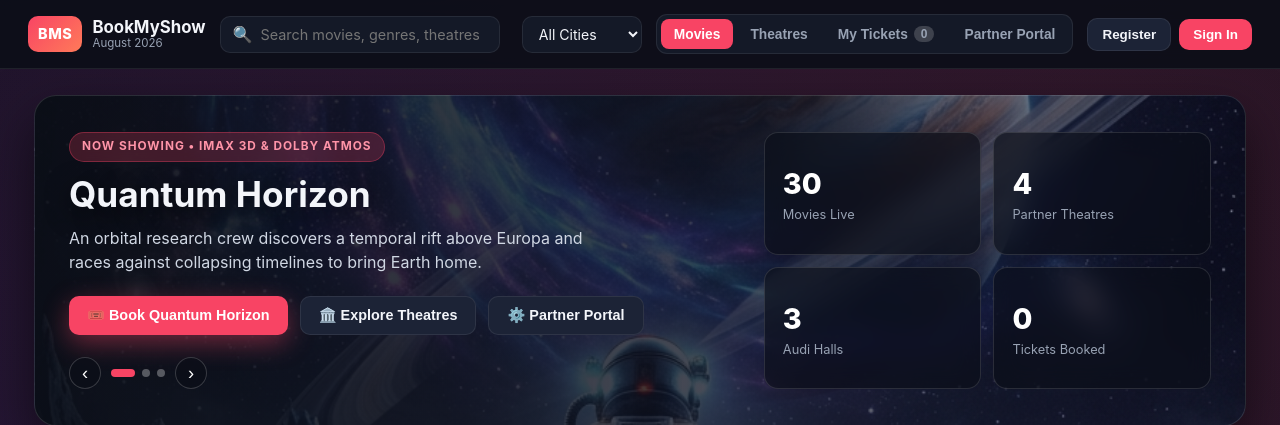
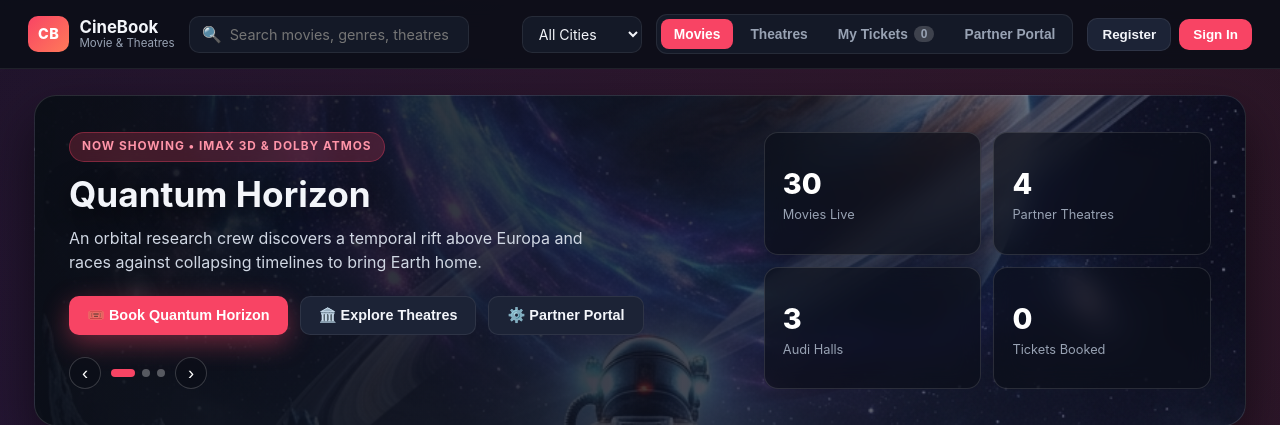
Before and after one commit to krishnareddy496-art/cinibook1, a web app: page /index.html in a window 1280 px wide. Shown: the top 425 px of the page. Run offline with its HTML, style and script files only (its server is not run), Linux system fonts and the light colour scheme; data that the repository does not hold is empty; some of the project's set-up classes (security, data sources, template engines, error pages and the like) are left out, and stand-ins take their place.

Commit message:
Added user registration functionality and updated design

```diff
--- a/src/main/java/com/cinebook/controllers/UserController.java
+++ b/src/main/java/com/cinebook/controllers/UserController.java
@@ -1,7 +1,6 @@
 package com.cinebook.controllers;
 
 import com.cinebook.dtos.request.UserLoginRequest;
-//this taken from ai
 import com.cinebook.dtos.request.UserRegistrationRequest;
 import jakarta.validation.Valid;
 import com.cinebook.dtos.response.LoginSuccessResponse;
@@ -46,7 +45,6 @@ public class UserController {
         return new ResponseEntity(loginSuccessResponse, HttpStatus.OK);
     }
 
-    //this taken from ai
     @PostMapping("/register")
     public ResponseEntity<?> registerUser(@Valid @RequestBody UserRegistrationRequest request) {
         try {
@@ -64,7 +62,6 @@ public class UserController {
         }
     }
 
-    //this taken from ai
     @GetMapping("/all")
     public ResponseEntity<?> getAllUsers() {
         List<User> users = userService.getAllUsers();
--- a/src/main/java/com/cinebook/dtos/request/UserRegistrationRequest.java
+++ b/src/main/java/com/cinebook/dtos/request/UserRegistrationRequest.java
@@ -1,4 +1,3 @@
-//this taken from ai
 package com.cinebook.dtos.request;
 
 import jakarta.validation.constraints.Email;
--- a/src/main/java/com/cinebook/securites/SecurityConfiguration.java
+++ b/src/main/java/com/cinebook/securites/SecurityConfiguration.java
@@ -26,7 +26,6 @@ public class SecurityConfiguration {
                     "/assets/**",
                     "/kitti/**",
                     "/api/v1/user/authenticate",
-                    //this taken from ai
                     "/api/v1/user/register",
                     "/api/v1/user/all",
                     "/api/v1/theatre/company/register",
--- a/src/main/java/com/cinebook/services/UserService.java
+++ b/src/main/java/com/cinebook/services/UserService.java
@@ -5,7 +5,6 @@ import com.cinebook.constants.SystemConstant;
 import com.cinebook.dtos.common.NotificationContext;
 import com.cinebook.dtos.request.InviteEmployeeRequest;
 import com.cinebook.dtos.request.UserLoginRequest;
-//this taken from ai
 import com.cinebook.dtos.request.UserRegistrationRequest;
 import com.cinebook.enums.NotificationChannel;
 import com.cinebook.enums.NotificationPriority;
@@ -158,12 +157,10 @@ public class UserService {
         this.userRepository.save(user);
     }
 
-    //this taken from ai
     public List<User> getAllUsers() {
         return userRepository.findAll();
     }
 
-    //this taken from ai
     public User registerUser(UserRegistrationRequest request) {
         // Prevent duplicate email registrations
         if (userRepository.findByEmail(request.getEmail()).isPresent()) {
--- a/src/main/resources/static/app.js
+++ b/src/main/resources/static/app.js
@@ -1325,9 +1325,9 @@
 
     const booking = {
       id: `bk-${Date.now()}`,
-      bookingCode: `BMS-${Math.random().toString(36).slice(2, 7).toUpperCase()}`,
+      bookingCode: `CB-${Math.random().toString(36).slice(2, 7).toUpperCase()}`,
       movieTitle: movie.title,
-      theatreName: theatre ? theatre.theaterName : "BMS Theatre",
+      theatreName: theatre ? theatre.theaterName : "CineBook Theatre",
       hallName: hall.hallName,
       date: document.getElementById("bookingDate").value,
       time: ui.bookingTime,
@@ -1699,7 +1699,7 @@
     toast(`Invitation sent to ${emp.fullName}!`);
   });
 
-  // ==================== STUDENT 1 (REGISTRATION) & STUDENT 2 (LOGIN & AUTH) ====================
+  // ==================== USER REGISTRATION & AUTHENTICATION ====================
   const authModal = document.getElementById("authModal");
   const authFeedback = document.getElementById("authFeedback");
   const loginForm = document.getElementById("loginForm");
@@ -1732,7 +1732,7 @@
     document.querySelectorAll(".auth-tab").forEach(t => t.classList.toggle("active", t.dataset.authMode === mode));
     loginForm.classList.toggle("active", !isReg);
     registerForm.classList.toggle("active", isReg);
-    document.getElementById("authModalHeading").textContent = isReg ? "Create Your BMS Account" : "Welcome Back to BMS";
+    document.getElementById("authModalHeading").textContent = isReg ? "Create Your CineBook Account" : "Welcome Back to CineBook";
     document.getElementById("authModalSub").textContent = isReg
       ? "Register with your name, email, mobile number, and password."
       : "Sign in with your registered email and password.";
@@ -1787,8 +1787,7 @@
   const EMAIL_REGEX = /^[^\s@]+@[^\s@]+\.[^\s@]{2,}$/;
   const MOBILE_REGEX = /^[6-9]\d{9}$/;
 
-  // Student 1: User Registration Form Submission
-  //this taken from ai
+  // User Registration Form Submission
   registerForm.addEventListener("submit", async (e) => {
     e.preventDefault();
     clearAuthFeedback();
@@ -1831,7 +1830,6 @@
       return;
     }
 
-    //this taken from ai
     try {
       const response = await fetch("/api/v1/user/register", {
         method: "POST",
@@ -1878,7 +1876,7 @@
     toast(`Welcome, ${fullName}! Account registered.`);
   });
 
-  // Student 2: User Login and Authentication Form Submission
+  // User Login and Authentication Form Submission
   loginForm.addEventListener("submit", (e) => {
     e.preventDefault();
     clearAuthFeedback();
@@ -1932,7 +1930,6 @@
     setTimeout(closeAuthModal, 650);
   });
 
-  //this taken from ai
   const viewDbBtn = document.getElementById("viewDbBtn");
   const dbModal = document.getElementById("dbModal");
   const closeDbModal = document.getElementById("closeDbModal");
--- a/src/main/resources/static/index.html
+++ b/src/main/resources/static/index.html
@@ -3,7 +3,7 @@
 <head>
   <meta charset="UTF-8" />
   <meta name="viewport" content="width=device-width, initial-scale=1.0" />
-  <title>BMS August 2026 — Movies, Theatres & Admin Portal</title>
+  <title>CineBook — Movies, Theatres & Booking Portal</title>
   <link rel="stylesheet" href="styles.css" />
 </head>
 <body>
@@ -11,10 +11,10 @@
   <header class="navbar">
     <div class="nav-left">
       <div class="brand" id="brandHome">
-        <span class="brand-badge">BMS</span>
+        <span class="brand-badge">CB</span>
         <div class="brand-text">
-          <strong>BookMyShow</strong>
-          <small>August 2026</small>
+          <strong>CineBook</strong>
+          <small>Movie &amp; Theatres</small>
         </div>
       </div>
 
@@ -41,7 +41,6 @@
       </nav>
 
       <div class="auth-nav-actions" id="authNavActions">
-        <!-- this taken from ai -->
         <button class="btn btn-ghost btn-sm" id="viewDbBtn" title="View Users stored in MySQL Database">📊 View Database Users</button>
         <button class="btn btn-ghost btn-sm" id="openRegisterBtn">Register</button>
         <button class="btn btn-primary btn-sm" id="authBtn">Sign In</button>
@@ -163,7 +162,7 @@
     <section id="view-admin" class="view">
       <div class="section-header">
         <div>
-          <h2>BMS Partner & Admin Portal</h2>
+          <h2>CineBook Partner & Admin Portal</h2>
           <p class="muted">Manage Companies, Theatres, Movies, Halls & Seat Mappings, Roles, and Employees (frontend-only state).</p>
         </div>
         <div class="session-pill" id="sessionStatus">Guest Mode</div>
@@ -411,12 +410,12 @@
     </div>
   </div>
 
-  <!-- Auth Modal: Student 1 (Registration) & Student 2 (Login & Authentication) -->
+  <!-- Auth Modal: User Registration & Authentication -->
   <div class="modal-overlay" id="authModal" aria-hidden="true">
     <div class="modal modal-auth">
       <div class="modal-header">
         <div>
-          <h3 id="authModalHeading">Welcome Back to BMS</h3>
+          <h3 id="authModalHeading">Welcome Back to CineBook</h3>
           <p class="muted small" id="authModalSub">Sign in with your registered email and password.</p>
         </div>
         <button class="icon-btn" id="closeAuthModal" aria-label="Close">&times;</button>
@@ -429,7 +428,7 @@
 
       <div id="authFeedback" class="form-alert" role="alert" hidden></div>
 
-      <!-- Student 2: Login & Authentication Form -->
+      <!-- User Login & Authentication Form -->
       <form id="loginForm" class="form-stack auth-form active" novalidate>
         <label>
           Email Address *
@@ -446,12 +445,12 @@
         </label>
         <button type="submit" class="btn btn-primary btn-glow full-width">Sign In</button>
         <div class="auth-hint small muted">
-          Demo account: <code>admin@bms-august.in</code> / <code>Admin@123</code> &bull;
+          Demo account: <code>admin@cinebook.com</code> / <code>Admin@123</code> &bull;
           New here? <button type="button" class="inline-link" data-switch-auth="register">Register now</button>
         </div>
       </form>
 
-      <!-- Student 1: User Registration Form -->
+      <!-- User Registration Form -->
       <form id="registerForm" class="form-stack auth-form" novalidate>
         <label>
           Full Name *
@@ -484,7 +483,6 @@
     </div>
   </div>
 
-  <!-- this taken from ai -->
   <!-- Modal: Registered Users in Database -->
   <div id="dbModal" class="modal-backdrop" aria-hidden="true">
     <div class="modal-card modal-lg" style="max-width: 780px;">
@@ -522,10 +520,10 @@
   <footer class="site-footer">
     <div class="footer-inner">
       <div class="brand">
-        <span class="brand-badge">BMS</span>
+        <span class="brand-badge">CB</span>
         <div class="brand-text">
-          <strong>BookMyShow — August 2026</strong>
-          <small>100% Pure HTML, CSS &amp; JavaScript • No Backend Required</small>
+          <strong>CineBook</strong>
+          <small>Movie &amp; Theatres Booking Platform</small>
         </div>
       </div>
       <div class="footer-links">
```
Also changed, not shown: README.md (added).
